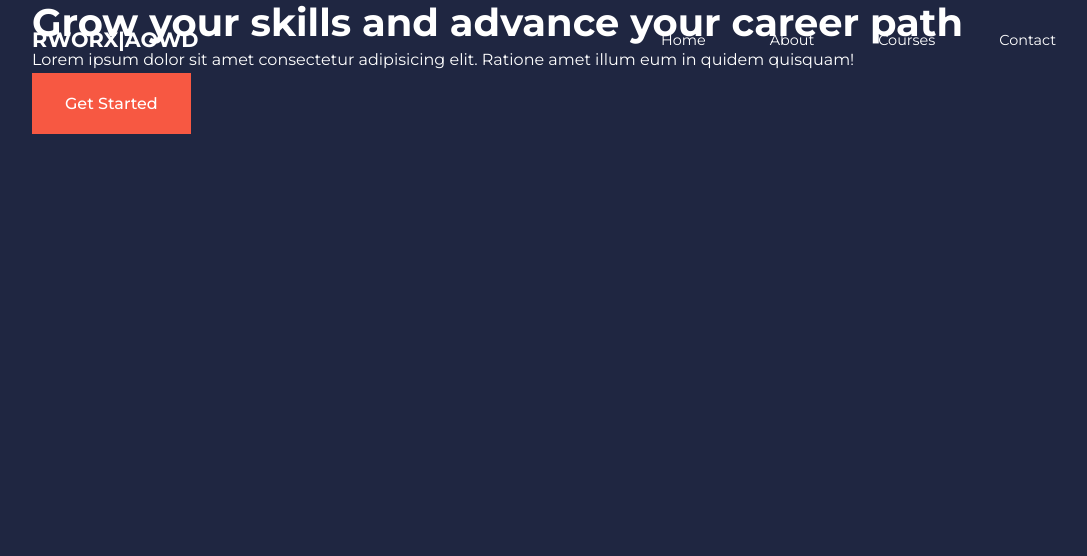
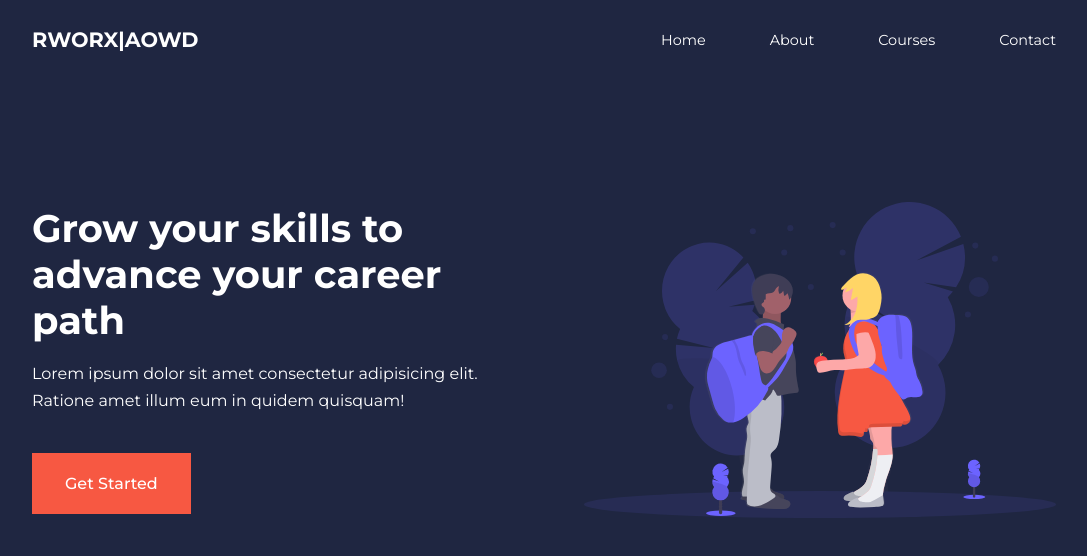
Before and after one commit to Kashea/responsive-school-website-html-css-js, a plain HTML site: page index.html in a window 1280 px wide. Shown: the whole page, without its empty margins (96-1183 px from the left). Drawn offline with nearby package versions, Linux system fonts and the light colour scheme.

Commit message:
updated home page header section

```diff
--- a/css/style.css
+++ b/css/style.css
@@ -140,3 +140,24 @@ nav button {
 .nav__menu a:hover {
     color: var(--color-bg2);
 }
+
+/* Header */
+header {
+    position: relative;
+    top: 5rem;
+    overflow: hidden;
+    height: 70vh;
+    margin-bottom: 5rem;
+}
+
+.header__container {
+    display: grid;
+    grid-template-columns: 1fr 1fr;
+    align-items: center;
+    gap: 5rem;
+    height: 100%;
+}
+
+.header__left p {
+    margin: 1rem 0 2.4rem;
+}
--- a/index.html
+++ b/index.html
@@ -34,16 +34,19 @@
     <header>
         <div class="container header__container">
             <div class="header__left">
-                <h1>Grow your skills and advance your career path</h1>
+                <h1>Grow your skills to advance your career path</h1>
                 <p>Lorem ipsum dolor sit amet consectetur adipisicing elit. Ratione amet illum eum in quidem quisquam!
                 </p>
                 <a href="courses.html" class="btn btn-primary">Get Started</a>
             </div>
             <div class="header__right">
-
+                <div class="header__right-image">
+                    <img src="./images/header.svg" alt="header-banner">
+                </div>
             </div>
         </div>
     </header>
+    <!-- end of header -->
 </body>
 
 </html>
```
